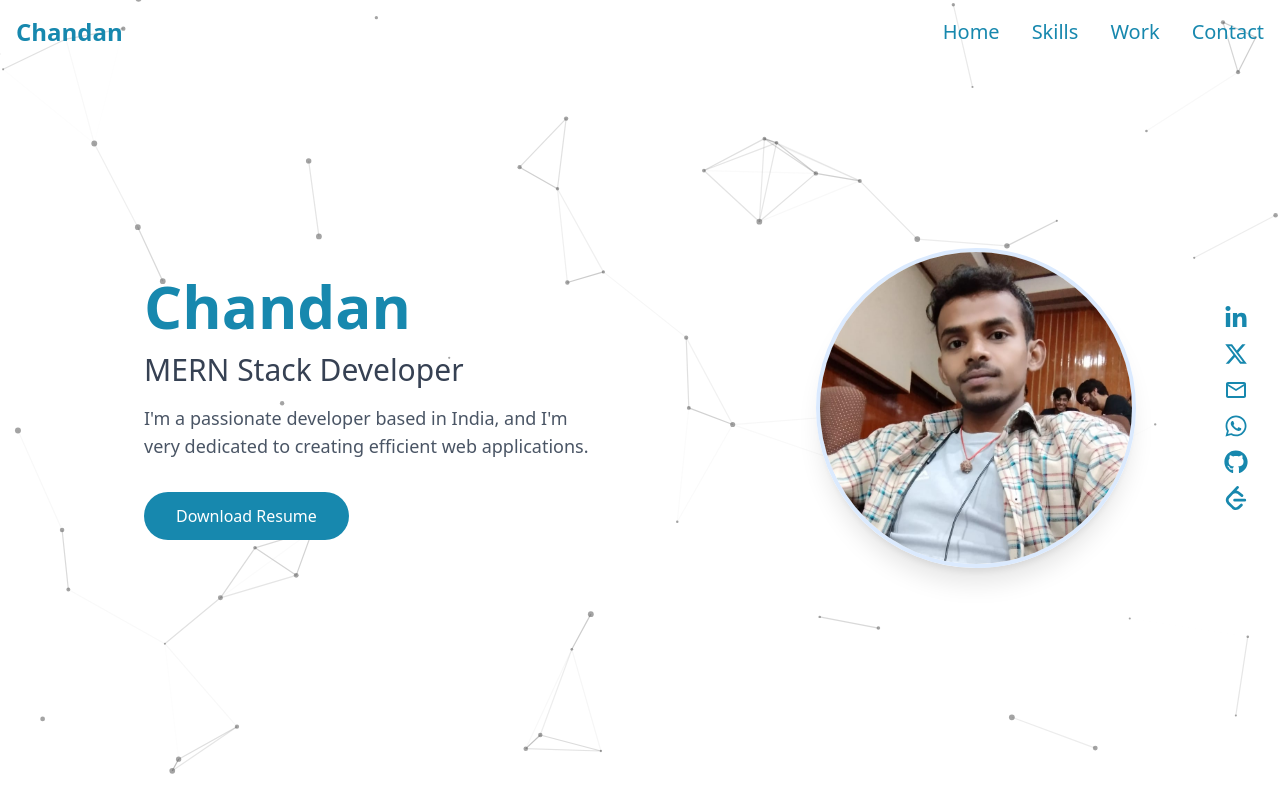
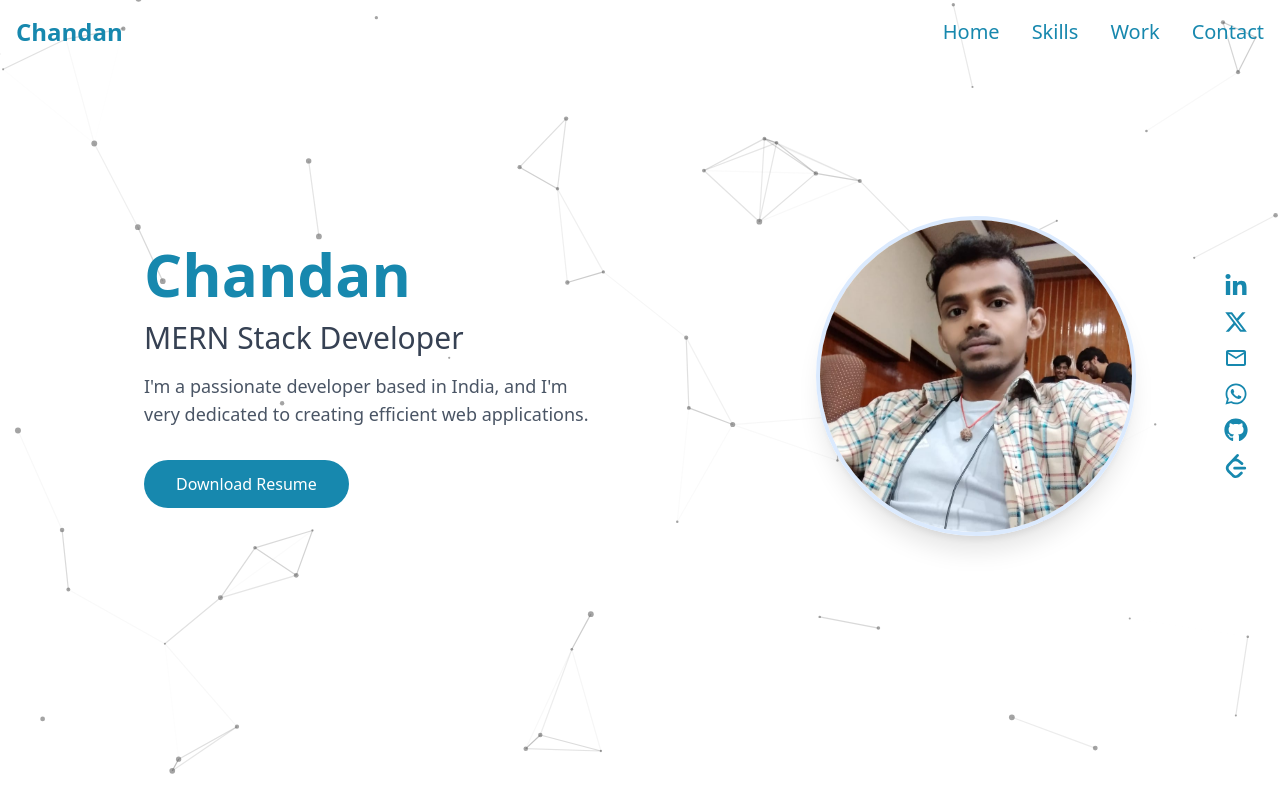
Before and after one commit to chandan1508/portfolio-chandan, a React (Vite) app: page / in a window 1280 px wide. Shown: the top 800 px of the page. Built offline with nearby package versions, Linux system fonts and the light colour scheme.

Commit message:
fix hero

```diff
--- a/src/components/Hero.jsx
+++ b/src/components/Hero.jsx
@@ -12,7 +12,7 @@ const HeroSection = () => {
 
     <section
       id="home"
-      className="min-h-screen flex flex-col justify-center pb-10  sm:py-5"
+      className="min-h-[calc(100vh-4rem)] flex flex-col justify-center pb-10  sm:py-5"
     >
       {/* Main content */}
       <div className="flex flex-col md:flex-row items-center justify-center gap-6 md:pb-20 px-4 mx-auto max-w-screen-xl w-full md:w-4/5 h-full">
```
Also changed, not shown: src/components/Header.jsx (+0 -77 lines).
